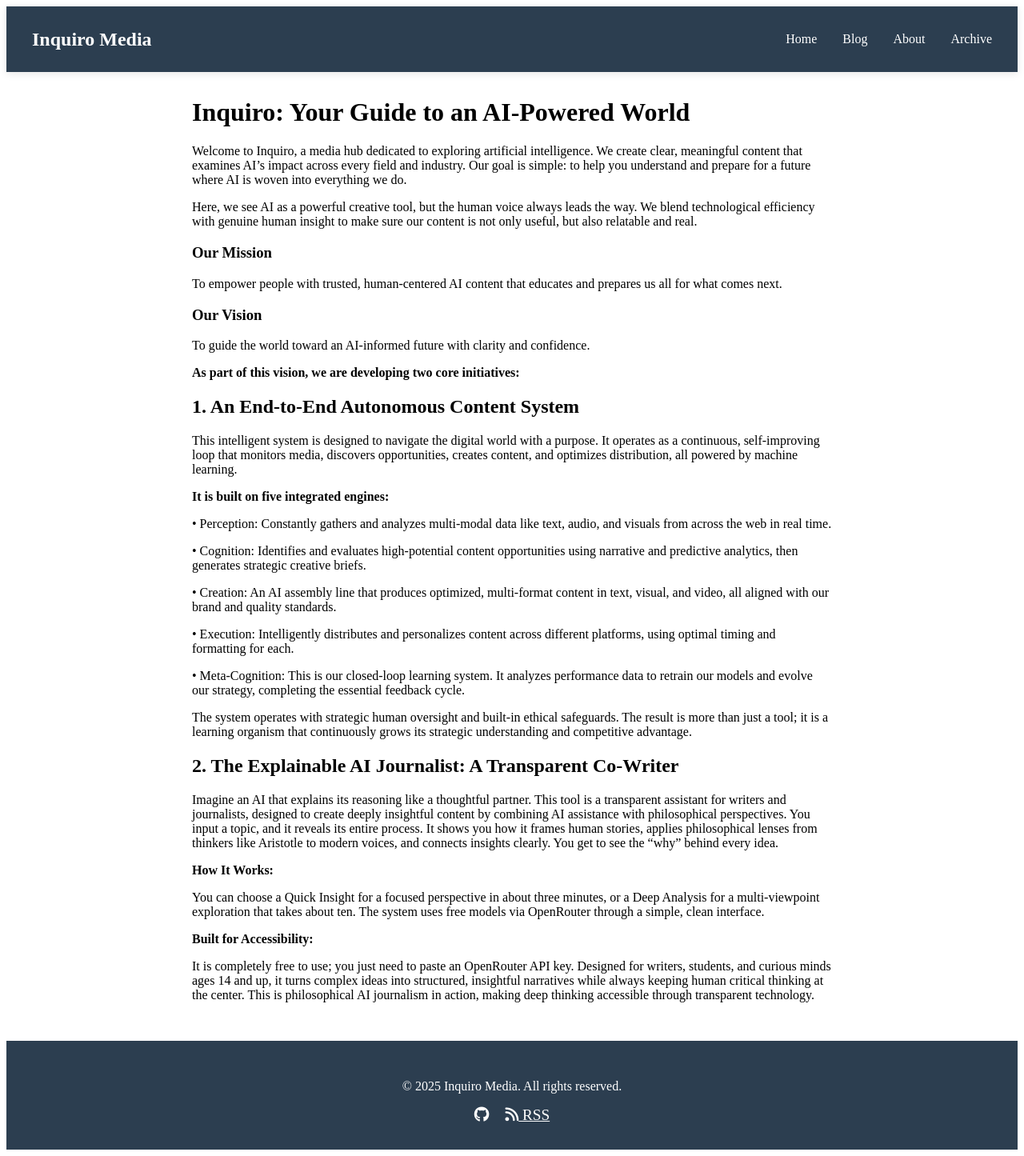
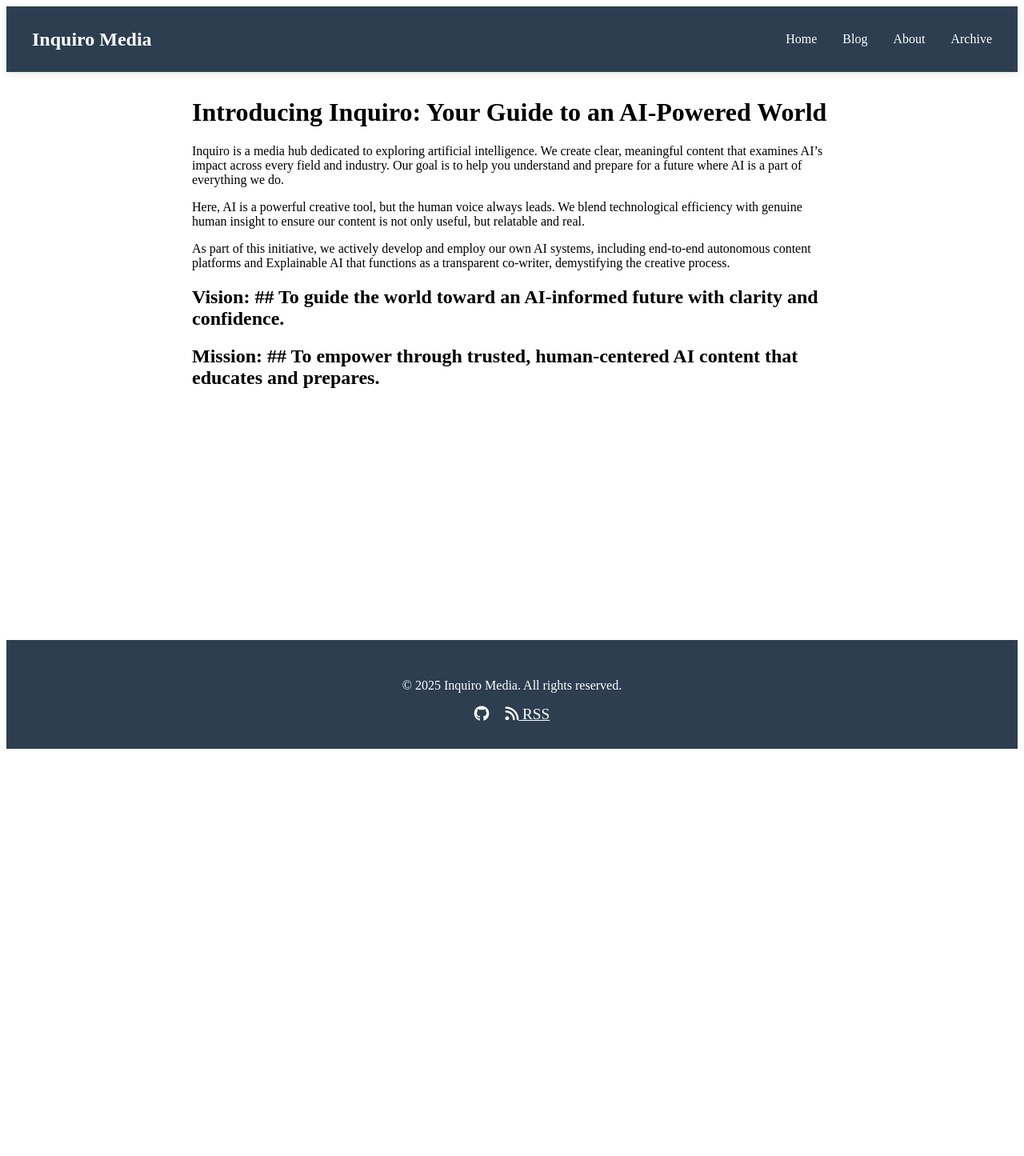
Before and after one commit to faisalmrasul/inquiro-media, a Jekyll site: the page built from about.md, in a window 1280 px wide. Shown: the whole page at 80% size. Built offline with Jekyll 4.4.1, drawn with Linux system fonts in a browser that asks for light colours; our own code applies the rules of GitHub Pages for plain Markdown files; after the commit the page ends 944 px from its top, so only the background shows below that.

Commit message:
Update about.md

```diff
--- a/about.md
+++ b/about.md
@@ -1,43 +1,10 @@
-# Inquiro: Your Guide to an AI-Powered World #
+# Introducing Inquiro: Your Guide to an AI-Powered World #
 
-Welcome to Inquiro, a media hub dedicated to exploring artificial intelligence. We create clear, meaningful content that examines AI’s impact across every field and industry. Our goal is simple: to help you understand and prepare for a future where AI is woven into everything we do.
+Inquiro is a media hub dedicated to exploring artificial intelligence. We create clear, meaningful content that examines AI’s impact across every field and industry. Our goal is to help you understand and prepare for a future where AI is a part of everything we do.
 
-Here, we see AI as a powerful creative tool, but the human voice always leads the way. We blend technological efficiency with genuine human insight to make sure our content is not only useful, but also relatable and real.
+Here, AI is a powerful creative tool, but the human voice always leads. We blend technological efficiency with genuine human insight to ensure our content is not only useful, but relatable and real.
 
-### Our Mission ###
-To empower people with trusted, human-centered AI content that educates and prepares us all for what comes next.
+As part of this initiative, we actively develop and employ our own AI systems, including end-to-end autonomous content platforms and Explainable AI that functions as a transparent co-writer, demystifying the creative process.
 
-### Our Vision ###
-To guide the world toward an AI-informed future with clarity and confidence.
-
-**As part of this vision, we are developing two core initiatives:**
-
-## 1. An End-to-End Autonomous Content System ##
-
-This intelligent system is designed to navigate the digital world with a purpose. It operates as a continuous, self-improving loop that monitors media, discovers opportunities, creates content, and optimizes distribution, all powered by machine learning.
-
-**It is built on five integrated engines:**
-
-•	Perception: Constantly gathers and analyzes multi-modal data like text, audio, and visuals from across the web in real time.
-
-•	Cognition: Identifies and evaluates high-potential content opportunities using narrative and predictive analytics, then generates strategic creative briefs.
-
-•	Creation: An AI assembly line that produces optimized, multi-format content in text, visual, and video, all aligned with our brand and quality standards.
-
-•	Execution: Intelligently distributes and personalizes content across different platforms, using optimal timing and formatting for each.
-
-•	Meta-Cognition: This is our closed-loop learning system. It analyzes performance data to retrain our models and evolve our strategy, completing the essential feedback cycle.
-
-The system operates with strategic human oversight and built-in ethical safeguards. The result is more than just a tool; it is a learning organism that continuously grows its strategic understanding and competitive advantage.
-
-## 2. The Explainable AI Journalist: A Transparent Co-Writer ##
-
-Imagine an AI that explains its reasoning like a thoughtful partner. This tool is a transparent assistant for writers and journalists, designed to create deeply insightful content by combining AI assistance with philosophical perspectives. You input a topic, and it reveals its entire process. It shows you how it frames human stories, applies philosophical lenses from thinkers like Aristotle to modern voices, and connects insights clearly. You get to see the "why" behind every idea.
-
-**How It Works:**
-
-You can choose a Quick Insight for a focused perspective in about three minutes, or a Deep Analysis for a multi-viewpoint exploration that takes about ten. The system uses free models via OpenRouter through a simple, clean interface.
-
-**Built for Accessibility:**
-
-It is completely free to use; you just need to paste an OpenRouter API key. Designed for writers, students, and curious minds ages 14 and up, it turns complex ideas into structured, insightful narratives while always keeping human critical thinking at the center. This is philosophical AI journalism in action, making deep thinking accessible through transparent technology.
+## Vision: ## To guide the world toward an AI-informed future with clarity and confidence.
+## Mission: ## To empower through trusted, human-centered AI content that educates and prepares.
```
